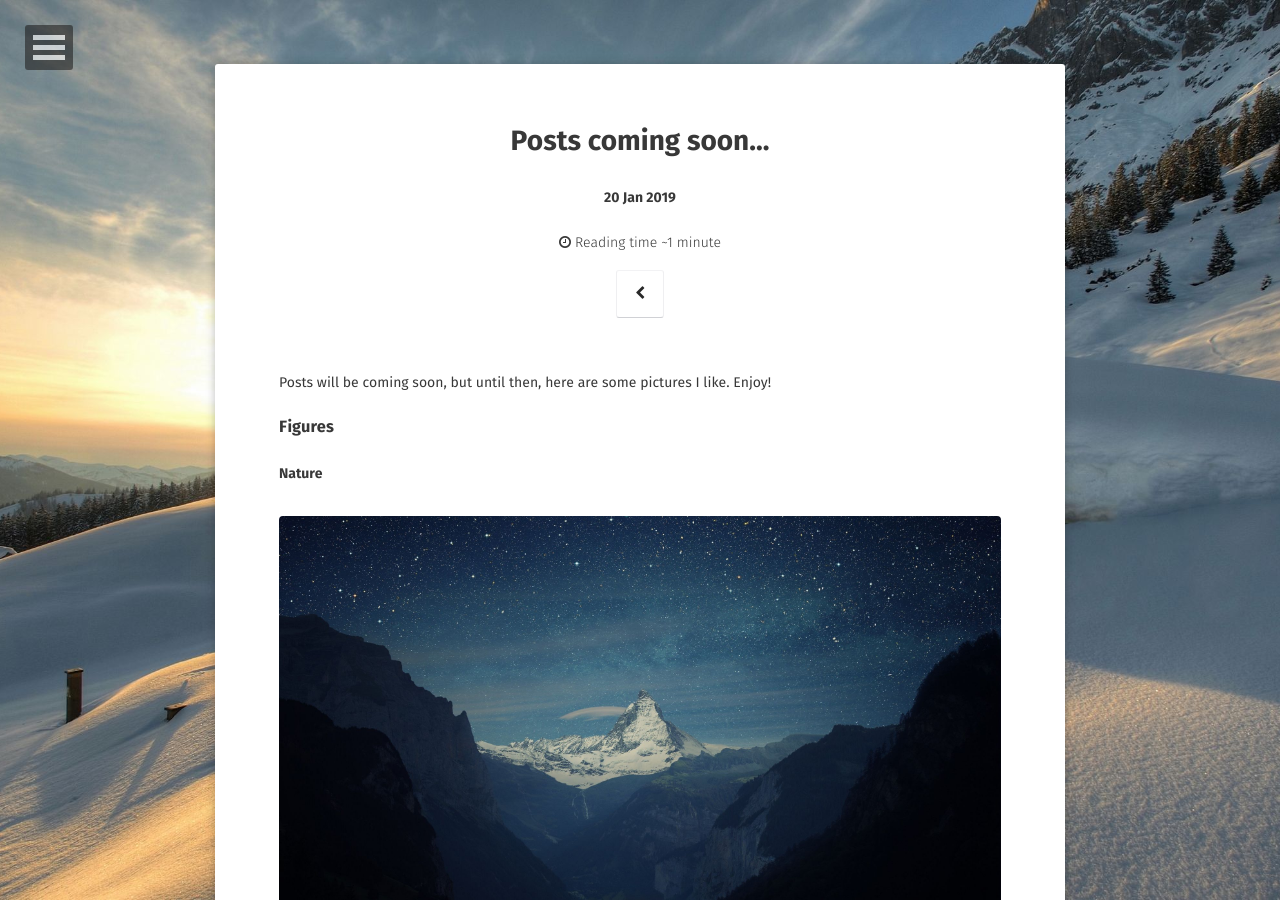
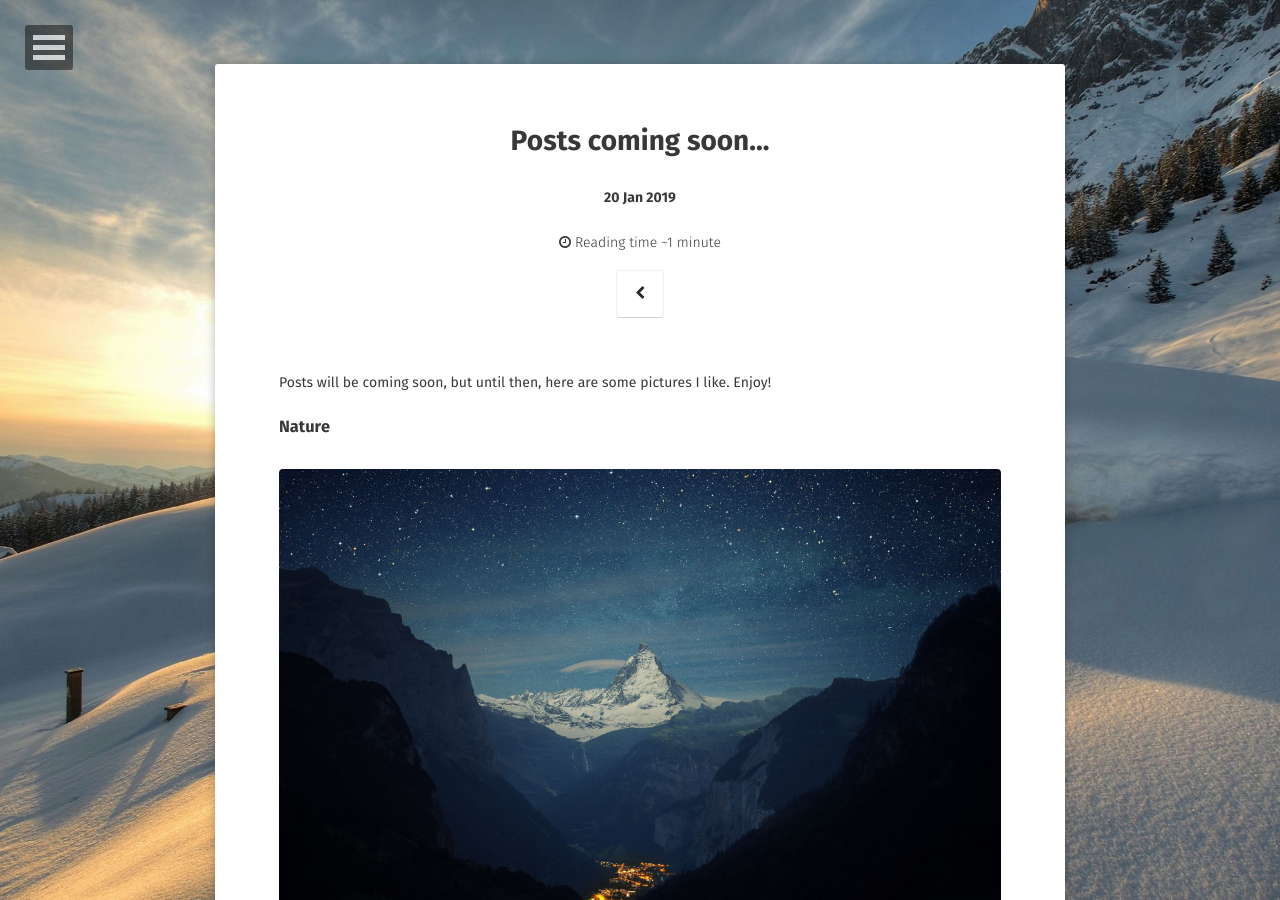
Before and after one commit to nburgdorfer/sample_website, a Jekyll site: the page built from _posts/2019-01-20-placeholder.md, in a window 1280 px wide and 900 px high. Built offline with Jekyll 4.4.1, drawn with Linux system fonts in a browser that asks for light colours; some web fonts are replaced; comment, search, counter and statistics services are not loaded.

Commit message:
Changing titles

```diff
--- a/_posts/2019-01-20-placeholder.md
+++ b/_posts/2019-01-20-placeholder.md
@@ -9,9 +9,7 @@ comments: true
 
 Posts will be coming soon, but until then, here are some pictures I like. Enjoy!
 
-### Figures
-
-#### Nature
+### Nature
 
 <figure>
 	<a href="../assets/img/background1.jpg"><img src="../assets/img/background1.jpg"></a>
@@ -48,4 +46,4 @@ Posts will be coming soon, but until then, here are some pictures I like. Enjoy!
 	<figcaption>A path to Eltz Castle - Wierschem, Germany.</figcaption>
 </figure>
 
-#### Cars
+### Cars
```
